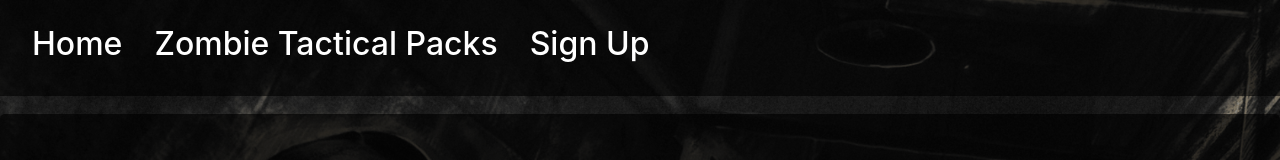
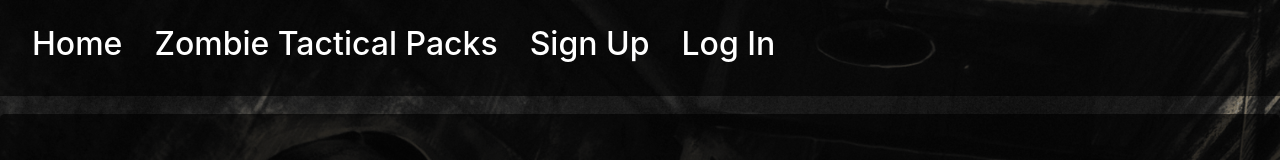
Before and after one commit to chrisbaptiste83/zombie-packs-client, a React (Create React App) app in the folder zombie-packs-client/: page / in a window 1280 px wide. Shown: the top 160 px of the page. Built offline with nearby package versions, Linux system fonts and the light colour scheme.

Commit message:
add login link to navigation bar

```diff
--- a/zombie-packs-client/src/components/Navigation.js
+++ b/zombie-packs-client/src/components/Navigation.js
@@ -18,6 +18,7 @@ const Navigation = (props) => {
       <Nav.Link><Link to={{ pathname: `/`}} style={{ color: '#FFF' }}><h2>Home</h2></Link></Nav.Link>
       <Nav.Link><Link to={{ pathname: `/tactical_packages/`}} style={{ color: '#FFF' }}><h2>Zombie Tactical Packs</h2></Link></Nav.Link>
       <Nav.Link><Link to={{ pathname: `/sign_up`}} style={{ color: '#FFF' }}><h2>Sign Up</h2></Link></Nav.Link>
+      <Nav.Link><Link to={{ pathname: `/log_in`}} style={{ color: '#FFF' }}><h2>Log In</h2></Link></Nav.Link>
       </Navbar>
     </div>
   )
```
